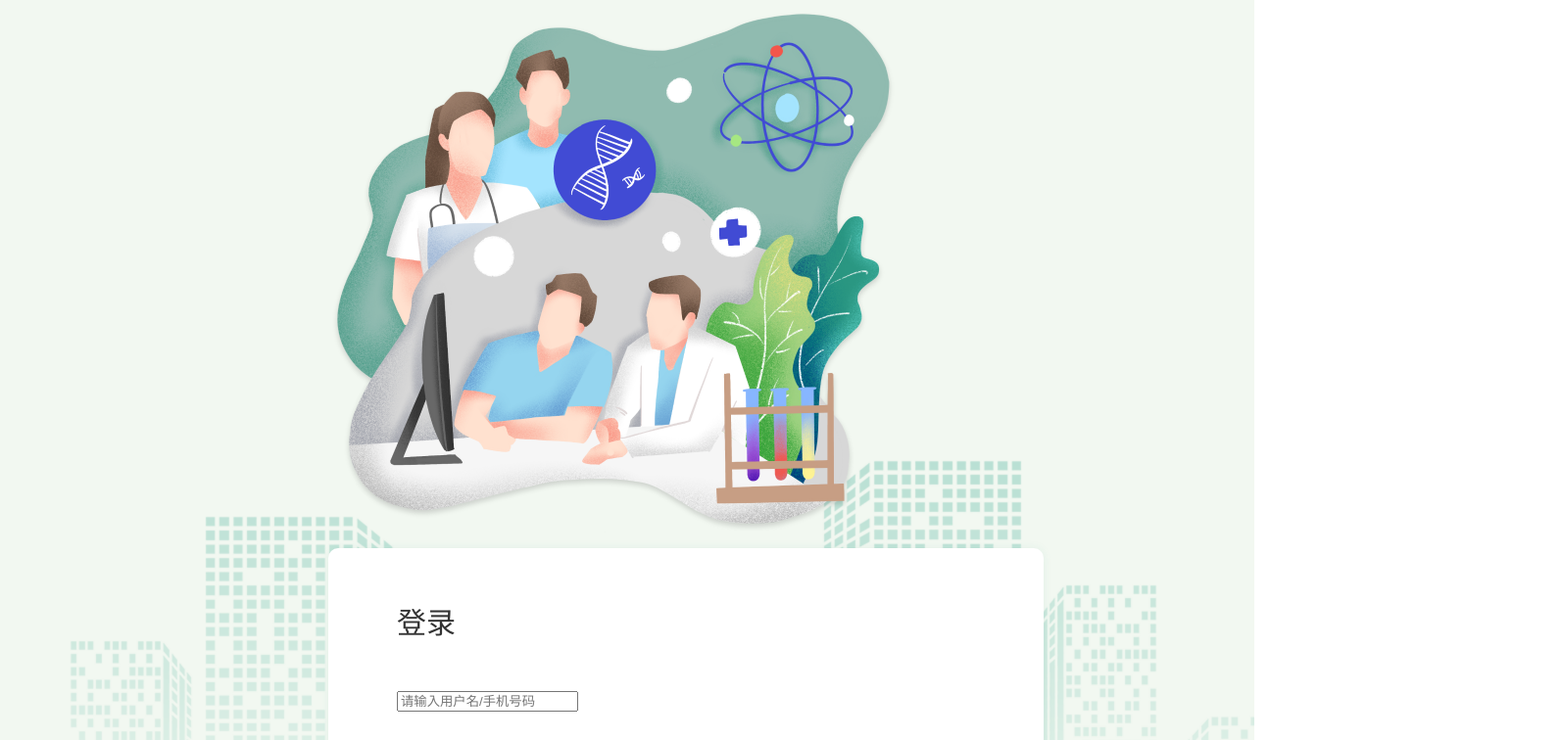
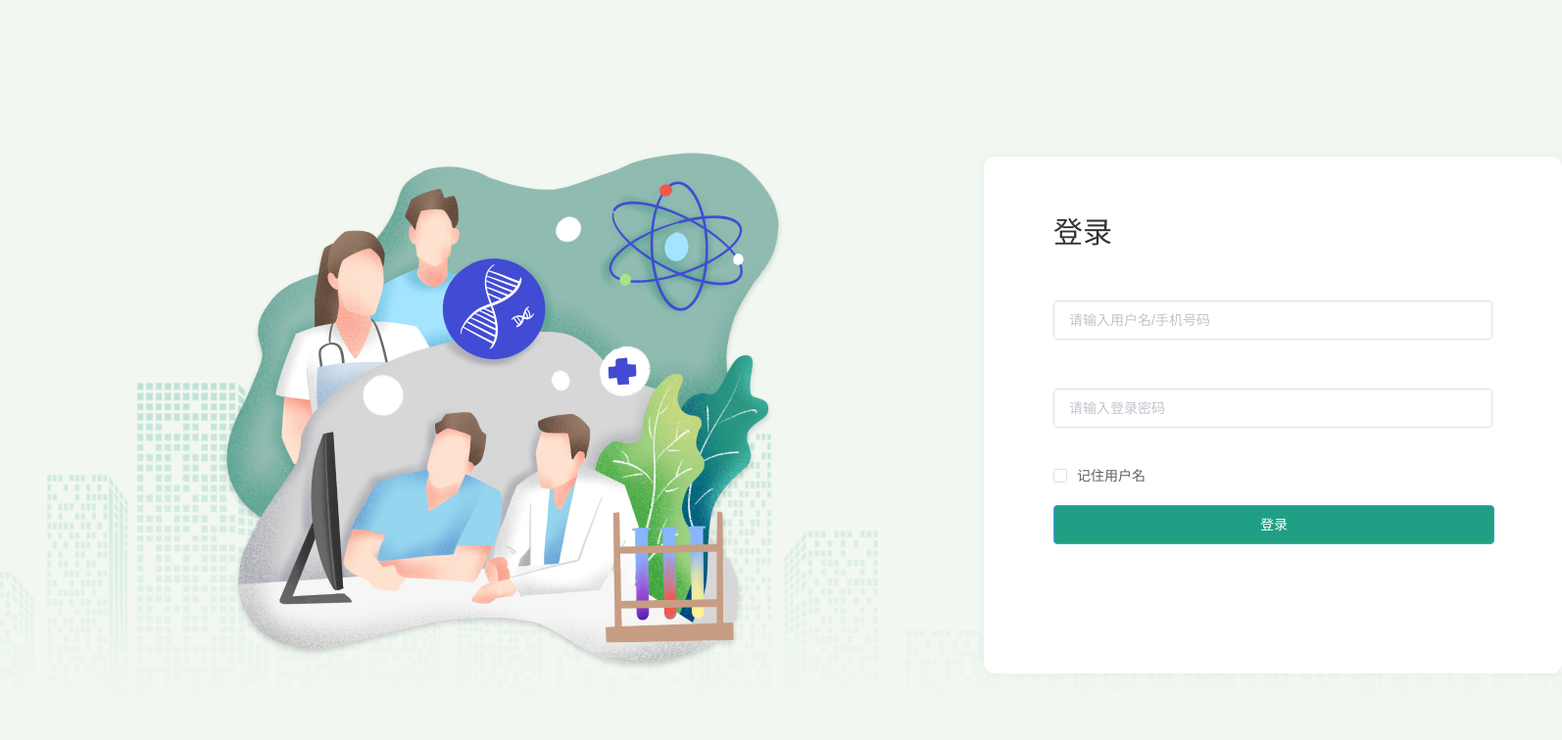
Before and after one commit to 77happy/medicine, a Vue app: page /Login in a window 1280 px wide. Shown: the top 756 px of the page at 98% size, 1594 px wide, since content can reach past the window. Built offline with nearby package versions, Linux system fonts and the light colour scheme.

Commit message:
Login page completed but not adapted

```diff
--- a/src/App.vue
+++ b/src/App.vue
@@ -1,13 +1,11 @@
 <template>
-<div id="app">
-  <router-view></router-view>
-</div>
+  <div id="app">
+    <router-view></router-view>
+  </div>
 </template>
 
 <script>
-
-export default {
-}
+export default {};
 </script>
 <style >
 #app {
@@ -16,7 +14,24 @@ export default {
     "Microsoft YaHei", "微软雅黑", Arial, sans-serif;
 }
 /* 虽然上面没有body，但是页面打开f12就会出现隐藏的body */
-body{
+body {
+  padding: 0;
+  margin: 0;
+  width: 100vw;
+  height: 100vh;
+  background-size: 100% 100%;
   background-image: url(~@/assets/image/indexBg.png);
 }
+div{
+  box-sizing: border-box;
+}
+.flex {
+  display: flex;
+}
+.justify-center {
+  justify-content: center;
+}
+.align-center {
+  align-items: center;
+}
 </style>
--- a/src/main.js
+++ b/src/main.js
@@ -1,9 +1,11 @@
 import Vue from 'vue'
 import App from './App.vue'
 import router from './router'
-
+import ElementUI from 'element-ui';
+import 'element-ui/lib/theme-chalk/index.css';
 
 import Element from 'element-ui';
+Vue.use(ElementUI);
 Vue.use(Element, { size: 'small', zIndex: 3000 });
 Vue.config.productionTip = false
 
--- a/src/views/public/Login.vue
+++ b/src/views/public/Login.vue
@@ -40,28 +40,18 @@ export default {
 <style lang="scss">
 .page_login {
   .container {
-    // padding: 0 141px 0 327px;
-    // > img {
-    //   height: 548px;
-    //   width: 582px;
-    // }
-    // > .login_area {
-    //   border: white solid 1px;
-    //   background-color: white;
-    //   width: 590px;
-    //   height: 528px;
-    //    box-shadow: 0px 0px 10px rgba(32, 159, 133, 0.08);
-    //   border-radius: 10px;
-    //   padding:52px 70px;
-    padding: 0 141px 0 327px;
+    padding: 150px 141px 0 327px;
     > img {
+      margin-left: -105px;
+      margin-right: 200px;
       height: 548px;
       width: 582px;
     }
     > .login_area {
+      border: white solid 1px;
+      background-color: white;
       width: 590px;
       height: 528px;
-      background: rgba(255, 255, 255, 1);
       box-shadow: 0px 0px 10px rgba(32, 159, 133, 0.08);
       border-radius: 10px;
       padding: 52px 70px;
```
Also changed, not shown: 1 other file (tests, documents, lock files or other folders).
